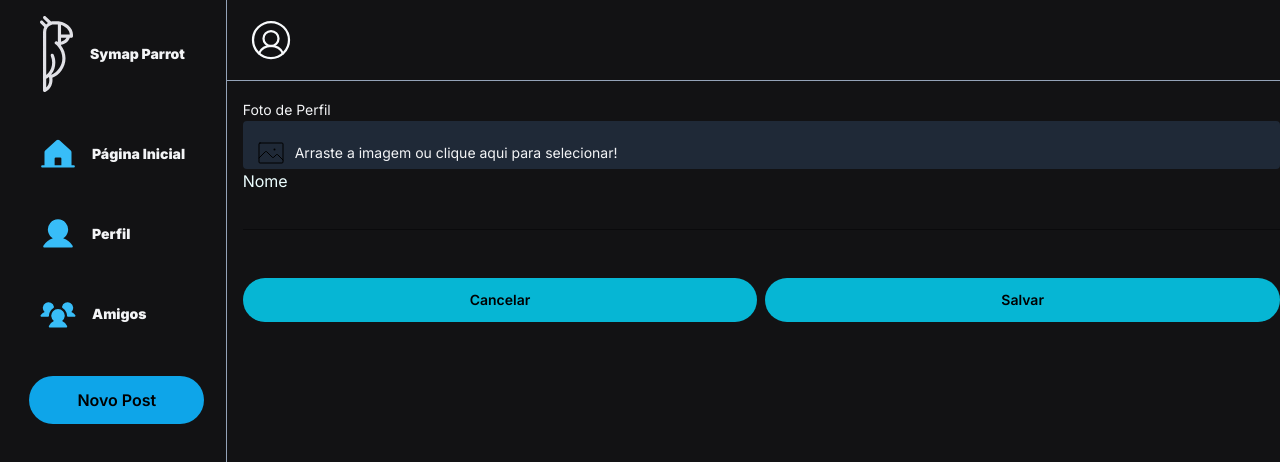
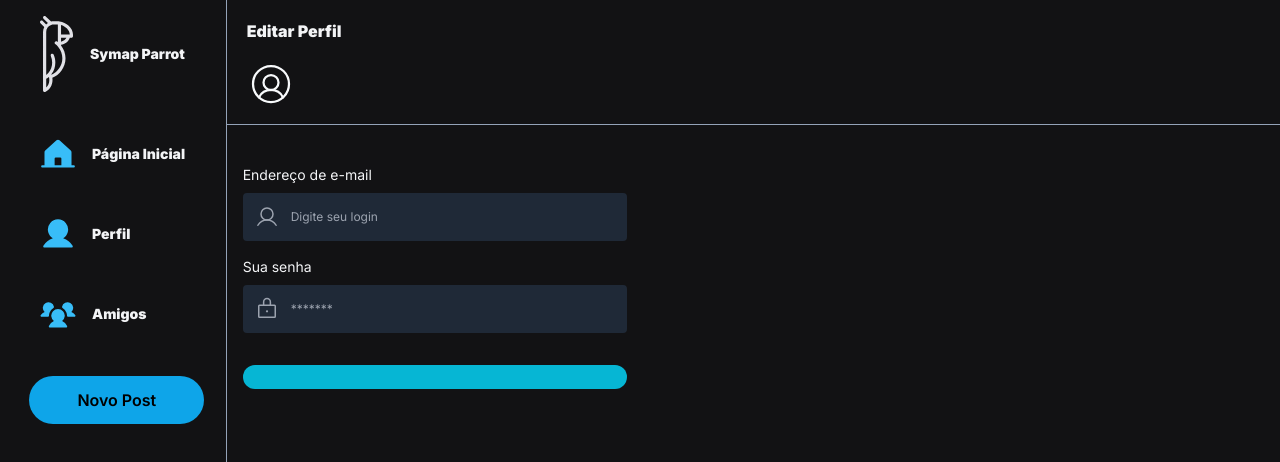
Before and after one commit to igorspestana/parrot-social-network, a React (Vite) app in the folder front-end/parrot-web-ui/: page /profileeditpage in a window 1280 px wide. Shown: the top 462 px of the page. Built offline with nearby package versions, Linux system fonts and the light colour scheme; no server answers.

Commit message:
profile edit

```diff
--- a/front-end/parrot-web-ui/src/components/PostItem/index.tsx
+++ b/front-end/parrot-web-ui/src/components/PostItem/index.tsx
@@ -11,6 +11,7 @@ interface PostItemProps {
 
 function PostItem({ post, handleLike }: PostItemProps) {
     const profile = localStorage.getItem("profile") as string
+
     return (<div className="border-b border-slate-400" key={post._id}>
         <div className="flex flex-row items-center ml-5 my-4">
             <UserCircle size={48} weight='light' className="text-slate-50" />
--- a/front-end/parrot-web-ui/src/components/Profile/index.tsx
+++ b/front-end/parrot-web-ui/src/components/Profile/index.tsx
@@ -16,6 +16,7 @@ function Profile() {
     return (
         <div className="basis-5/6">
             <Heading className="border-b border-slate-400 mt-4">
+                <Text size='lg' className="font-extrabold ml-5">Perfil</Text>
                 <div className="flex flex-row items-center ml-5 my-4">
                     <UserCircle size={48} weight='light' className="text-slate-50" />
                     <Text className="font-extrabold ml-2">{user}</Text>
--- a/front-end/parrot-web-ui/src/components/ProfileEdit/index.tsx
+++ b/front-end/parrot-web-ui/src/components/ProfileEdit/index.tsx
@@ -1,126 +1,168 @@
-import { ChangeEvent, FormEvent, useState, useEffect } from "react"
-import { Stack, TextField } from "@mui/material"
-import { useNavigate } from "react-router-dom"
-import Button from "../Button"
-import Dropzone from "../Dropzone"
-import Menu from "../Menu"
-import Text from "../Text"
-import { TextInput } from "../TextInput"
-import { Profile } from "../../Model/Profile"
-import api from "../../services/api"
-import { toast } from "react-toastify"
-import logo from "../../assets/logo_menu.svg"
-import { Post } from "../../Model/Post"
-import Heading from "../Heading"
-import { UserCircle } from "phosphor-react"
+import { Link } from 'react-router-dom';
+import Heading from '../../components/Heading'
+import Text from '../../components/Text';
+import { TextInput } from '../../components/TextInput';
+import { User, UserCircle } from 'phosphor-react';
+import { Lock } from 'phosphor-react';
+import Button from '../../components/Button';
+import { FormEvent, useState } from 'react';
+import api from '../../services/api';
 
-function ProfileEdit() {
-
-  const profileClean = {
-    _id: "",
-    name: "",
-    image: true,
-    imageUrl: "",
-    user: "",
-    following: [""],
-    followers: [""],
+//Interface para encher os parâmetros
+interface AuthFormProps {
+  formTitle: string;
+  submitFormButtonText: string;
+  submitFormButtonAction: (auth: Auth) => void;
+  linkDescription: string;
+  routeName: string;
+  showNameInput?: boolean;
 }
 
+interface AuthFormElements extends HTMLFormControlsCollection {
+  user: HTMLInputElement;
+  password: HTMLInputElement;
+  name?: HTMLInputElement;
+  //email?: HTMLInputElement;
+  imageUrl?: HTMLInputElement;
+}
+
+interface AuthFormElement extends HTMLFormElement {
+  readonly elements: AuthFormElements
+}
+
+export interface Auth {
+  user: string;
+  name?: string;
+  //email?: string;
+  password: string;
+  image?: boolean;
+  imageUrl?: string;
+}
+
+function ProfileEdit({
+  formTitle,
+  submitFormButtonText,
+  submitFormButtonAction,
+  linkDescription,
+  routeName,
+  showNameInput,
+}: AuthFormProps) {
+
   const [selectedFile, setSelectedFile] = useState<File>()
-  const navigate = useNavigate()
   const token = localStorage.getItem("accessToken")
-  const profileId = localStorage.getItem("profile")
   const user = localStorage.getItem("user")
 
-  const [profile, setProfile] = useState<Profile>(profileClean)
-  const [formData, setFormData] = useState({
-    name: "",
+  async function handleSubmit(event: FormEvent<AuthFormElement>) {
+    event.preventDefault()
+    const form = event.currentTarget
+
+    if (selectedFile) {
+      const data = new FormData()
+      data.append("user", form.elements.user.value)
+      data.append("password", form.elements.password.value)
+      data.append("name", form.elements.name.value)
+      data.append("imageUrl", form.elements.imageUrl.value)
+      data.append("file", selectedFile)
+      /*         if(selectedFile){
+                  data.append("file", selectedFile)
+               } */
+
+      try {
+        const response = await api.put("/user/me", data, {
+          headers: {
+            Authorization: `Bearer ${token}`,
+          },
         })
 
-  useEffect(() => {
-    const getProfile = async () => {
-      try {
-        const responseProfile = await api.get(`/profiles/${profileId}`, {
-          headers: { authorization: `Bearer ${token}` }
-        });
-        setProfile(responseProfile.data)
-        setFormData({
-          name: responseProfile.data.name,
-        })
-      } catch (error) {
-        toast.warning('Erro ao obter o perfil!', {
-          icon: () => <img src={logo} alt="logo" />,
-        })
-      }
-    }
-    getProfile()
-  }, [token, profileId])
-
-  const handleInputChange = (event: ChangeEvent<HTMLInputElement>) => {
-    const { name, value } = event.target
-    setFormData({ ...formData, [name]: value })
+      } catch (err) {
+        console.log(err)
+        alert("Erro ao criar post")
       }
 
-  const handleSubmit = async (event: FormEvent) => {
-    event.preventDefault();
+    }
 
-    const { name } = formData;
-    const data = new FormData();
+    const auth = {
+      user: form.elements.user.value,
+      password: form.elements.password.value,
+      name: form.elements.name?.value,
+      //email: form.elements.email?.value,
+      imageUrl: form.elements.imageUrl?.value
 
-    data.append("name", name as string);
-    if (selectedFile) {
-      data.append("file", selectedFile);
     }
-    try {
-      console.log(data);
-      const response = await api.put("/users/me", data, {
-        headers: { authorization: `Bearer ${token}` },
-      })
-      console.log(response);
-      navigate("/home");
-    } catch (err) {
-      toast.warning("Ocorreu um erro ao editar o perfil!", {
-        icon: () => <img src={logo} alt="logo SocialMap" />,
-      });
+
+    submitFormButtonAction(auth)
   }
-  };
-
 
   return (
-    <div className="basis-5/6">
+    <div className='basis-5/6 '>
       <Heading className="border-b border-slate-400 mt-4">
+        <Text size='lg' className="font-extrabold ml-5">Editar Perfil</Text>
         <div className="flex flex-row items-center ml-5 my-4">
           <UserCircle size={48} weight='light' className="text-slate-50" />
           <Text className="font-extrabold ml-2">{user}</Text>
         </div>
       </Heading>
 
-      <div className="ml-4 mt-4">
-        <Text>Foto de Perfil</Text>
+      <form
+        onSubmit={handleSubmit}
+        className='flex flex-col gap-4 items-stretch w-full max-w-sm mt-10 ml-4'>
+        {showNameInput && (
+          <label htmlFor="name" className='flex flex-col gap-2'>
+            <Text>Nome</Text>
             <TextInput.Root>
-          <Dropzone onFileUploaded={setSelectedFile} />
+              <TextInput.Icon>
+                <User />
+              </TextInput.Icon>
+              <TextInput.Input
+                id='name'
+                type='text'
+                placeholder='Digite o nome do usuário'
+              />
             </TextInput.Root>
+          </label>
+        )}
+
+        <label htmlFor="user" className='flex flex-col gap-2'>
+          <Text>Endereço de e-mail</Text>
+          <TextInput.Root>
+            <TextInput.Icon>
+              <User />
+            </TextInput.Icon>
+            <TextInput.Input
+              id='user'
+              type='text'
+              placeholder='Digite seu login'
+            />
+          </TextInput.Root>
+        </label>
+        <label htmlFor="password" className='flex flex-col gap-2'>
+          <Text>Sua senha</Text>
+          <TextInput.Root>
+            <TextInput.Icon>
+              <Lock />
+            </TextInput.Icon>
+            <TextInput.Input
+              id='password'
+              type='password'
+              placeholder='*******'
+            />
+          </TextInput.Root>
+        </label>
+
+        <Button type='submit' className='mt-4'>{submitFormButtonText}</Button>
+      </form>
 
 
-        <form onSubmit={handleSubmit}>
-          <Stack spacing={6}>
-            <h3 className="titleEdit text-cyan-50">Nome</h3>
-            <TextField
-              variant="standard"
-              name="name"
-              value={formData.name}
-              placeholder={profile.name}
-              onChange={handleInputChange}
-              style={{ marginTop: "5px" }}
-            />
-            <div className="flex flex-1 gap-2">
-              <Button onClick={() => window.location.reload()}>Cancelar</Button>
-              <Button type="submit">Salvar</Button>
-            </div>
-          </Stack>
-        </form>
-      </div>
-    </div>
+      <footer className='flex-col items-center gap-4 mt-8'>
+        < Text asChild size='sm'>
+          < Link to={routeName} className='text-gray-400 underline hover:text-gray-200'
+          >
+            {linkDescription}
+          </ Link>
+        </Text>
+      </footer>
+    </div >
   );
 }
+
 export default ProfileEdit;
```
Lines whose indentation alone changed are shown as unchanged.
